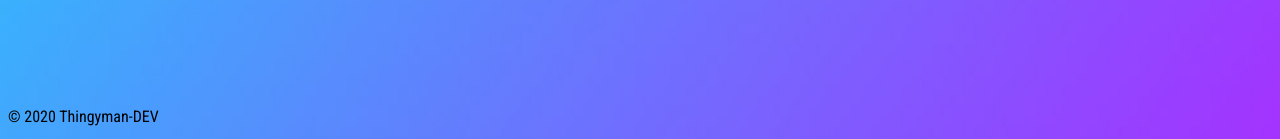
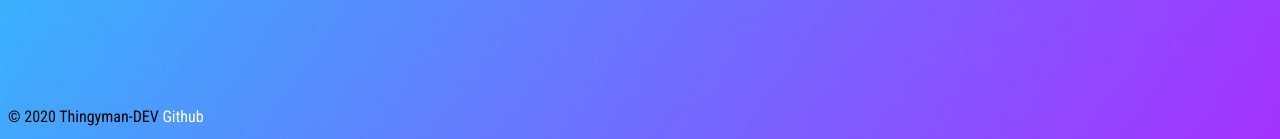
Before and after one commit to TheSeagullDev/TheSeagullDev.github.io, a Jekyll site: the page built from site/index.html, in a window 1280 px wide. Shown: the part 758-897 px from the top of the page. Built offline with Jekyll 4.4.1, drawn with Linux system fonts in a browser that asks for light colours.

Commit message:
Update footer.html

```diff
--- a/site/_includes/footer.html
+++ b/site/_includes/footer.html
@@ -1 +1 @@
-<div class="footer"><p>© 2020 Thingyman-DEV</p></div>
+<div class="footer"><p>© 2020 Thingyman-DEV          <a href="github.com/thingman-dev">Github</a>       <a href="repl.it/https://repl.it/@ThingymanDEV>Repl.it</a></p></div>
```
